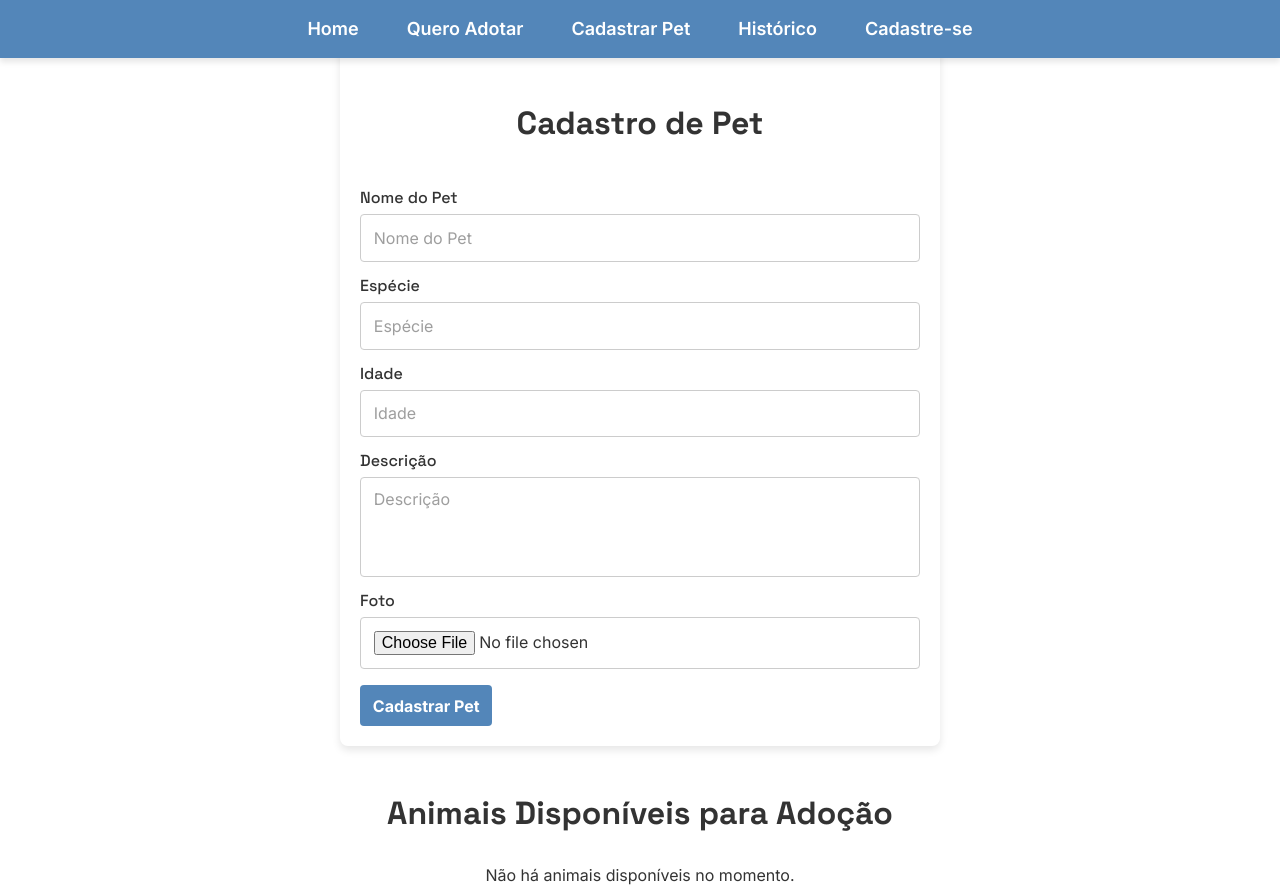
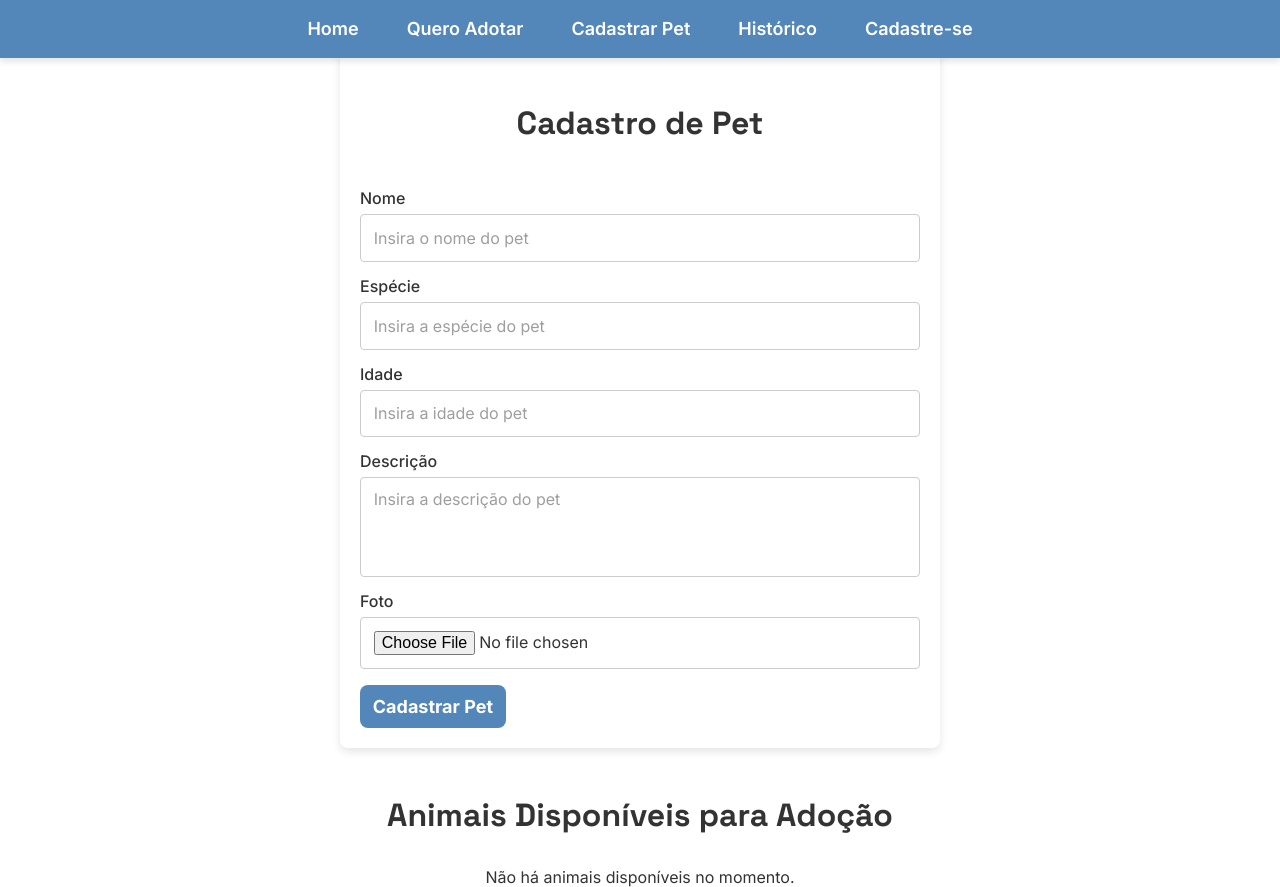
Before and after one commit to brunoglvm/TechPaw, a React (Vite) app in the folder frontend/: page /pet in a window 1280 px wide. Built offline with nearby package versions, Linux system fonts and the light colour scheme.

Commit message:
feat(frontend): add RouteBtn component

```diff
--- a/frontend/src/components/Form/form.jsx
+++ b/frontend/src/components/Form/form.jsx
@@ -46,11 +46,12 @@ export function Form() {
   return (
     <form onSubmit={handleSubmit} className={styles.adotanteForm}>
       <div className={styles.formGroup}>
-        <label htmlFor="nome">Nome</label>
+        <label htmlFor="name">Nome</label>
         <input
           type="text"
-          id="nome"
-          placeholder="Insira seu nome completo"
+          name="name"
+          id="name"
+          placeholder="Digite seu nome completo"
           value={nome}
           onChange={handleNomeChange}
           required
@@ -62,8 +63,9 @@ export function Form() {
         <label htmlFor="email">Email</label>
         <input
           type="email"
+          name="email"
           id="email"
-          placeholder="Insira seu email"
+          placeholder="Digite seu email"
           value={email}
           onChange={(e) => setEmail(e.target.value)}
           required
@@ -71,11 +73,12 @@ export function Form() {
       </div>
 
       <div className={styles.formGroup}>
-        <label htmlFor="telefone">Telefone</label>
+        <label htmlFor="phone">Telefone</label>
         <input
-          type="text"
-          id="telefone"
-          placeholder="Insira seu telefone"
+          type="tel"
+          name="phone"
+          id="phone"
+          placeholder="Digite seu telefone"
           value={telefone}
           onChange={handleTelefoneChange}
           required
@@ -84,11 +87,12 @@ export function Form() {
       </div>
 
       <div className={styles.formGroup}>
-        <label htmlFor="endereco">Endereço</label>
+        <label htmlFor="address">Endereço</label>
         <input
           type="text"
-          id="endereco"
-          placeholder="Insira seu endereço"
+          name="address"
+          id="address"
+          placeholder="Digite seu endereço"
           value={endereco}
           onChange={(e) => setEndereco(e.target.value)}
           required
--- /dev/null
+++ b/frontend/src/components/RouteBtn/route-btn.jsx
@@ -0,0 +1,10 @@
+import { Link } from "react-router-dom";
+import styles from "./route-btn.module.css";
+
+export function RouteBtn({ to, children }) {
+  return (
+    <Link to={to} className={styles.routeBtn}>
+      {children}
+    </Link>
+  );
+}
--- /dev/null
+++ b/frontend/src/components/RouteBtn/route-btn.module.css
@@ -0,0 +1,16 @@
+.routeBtn {
+  font-family: var(--font-family-secondary);
+  font-weight: var(--font-weight-bd);
+  color: var(--highlight-color);
+  margin-top: 0.75rem;
+  display: inline-block;
+  padding: 0.5rem 1rem;
+  border: 2px solid var(--highlight-color);
+  border-radius: 8px;
+  transition: color 0.3s ease-in-out, background-color 0.3s ease-in-out;
+
+  &:hover {
+    background-color: var(--highlight-color);
+    color: var(--light-color);
+  }
+}
--- a/frontend/src/pages/Adocao/adocao.module.css
+++ b/frontend/src/pages/Adocao/adocao.module.css
@@ -37,7 +37,6 @@
   gap: 4rem 2rem;
   max-width: 80%;
   width: 100%;
-  text-align: center;
   justify-items: center;
   margin: 7rem 0 3.5rem 20rem;
 }
@@ -45,10 +44,10 @@
 .petCard {
   background-color: var(--card-color);
   border-radius: 8px;
-  box-shadow: 0 2px 5px var(--shadow-color);
+  box-shadow: 0 4px 8px var(--shadow-color);
   overflow: hidden;
   width: 20rem;
-  border: 1px solid var(--border-color);
+  text-align: center;
   transition: transform 0.3s ease;
 
   &:hover {
--- a/frontend/src/pages/Adotante/adotante.jsx
+++ b/frontend/src/pages/Adotante/adotante.jsx
@@ -15,7 +15,7 @@ function Adotante() {
         <div className={styles.form}>
           <img
             src={cachorro}
-            alt="Imagem cachorro e dono"
+            alt="Cachorro com o seu dono"
             className={styles.formImage}
           />
           {}
--- a/frontend/src/pages/Historico/historico.module.css
+++ b/frontend/src/pages/Historico/historico.module.css
@@ -10,7 +10,6 @@
   gap: 4rem 2rem;
   max-width: 80%;
   width: 100%;
-  text-align: center;
   justify-items: center;
   margin: 7rem 0 3.5rem 20rem;
 }
@@ -18,15 +17,15 @@
 .petCard {
   background-color: var(--card-color);
   border-radius: 8px;
-  box-shadow: 0 2px 5px var(--shadow-color);
+  box-shadow: 0 4px 8px var(--shadow-color);
   overflow: hidden;
   width: 20rem;
-  border: 1px solid var(--border-color);
+  text-align: center;
   transition: transform 0.3s ease;
-}
 
-.petCard:hover {
-  transform: translateY(-5px);
+  &:hover {
+    transform: translateY(-5px);
+  }
 }
 
 .petImage {
--- a/frontend/src/pages/Home/home.module.css
+++ b/frontend/src/pages/Home/home.module.css
@@ -88,12 +88,12 @@
   overflow: hidden;
   width: calc(20% - 20px);
   text-align: center;
+  padding-bottom: 1.125rem;
   transition: transform 0.3s ease;
-  padding-bottom: 1.125rem;
-}
 
-.animalCard:hover {
-  transform: translateY(-5px);
+  &:hover {
+    transform: translateY(-5px);
+  }
 }
 
 .animalCard img {
@@ -104,23 +104,6 @@
 .animalCard h3 {
   font-weight: var(--font-weight-md);
   margin: 0.625rem 0;
-}
-
-.linkDetalhes {
-  font-family: var(--font-family-secondary);
-  font-weight: var(--font-weight-bd);
-  color: var(--highlight-color);
-  margin-top: 1rem;
-  display: inline-block;
-  padding: 0.5rem 1rem;
-  border: 2px solid var(--highlight-color);
-  border-radius: 8px;
-  transition: color 0.3s ease-in-out, background-color 0.3s ease-in-out;
-}
-
-.linkDetalhes:hover {
-  background-color: var(--highlight-color);
-  color: var(--light-color);
 }
 
 /* Informações Educativas */
--- a/frontend/src/pages/Pet/pet.jsx
+++ b/frontend/src/pages/Pet/pet.jsx
@@ -1,6 +1,8 @@
 import React, { useState } from "react";
 import styles from "./pet.module.css";
+
 import { Header } from "@/components/Header/header";
+import { RouteBtn } from "@/components/RouteBtn/route-btn";
 
 function Pet({ onAddPet, pets = [] }) {
   const [formData, setFormData] = useState({
@@ -46,47 +48,56 @@ function Pet({ onAddPet, pets = [] }) {
         <h2 className={styles.petFormTitle}>Cadastro de Pet</h2>
 
         <div className={styles.formGroup}>
-          <label className={styles.formLabel}>Nome do Pet</label>
+          <label htmlFor="name" className={styles.formLabel}>
+            Nome
+          </label>
           <input
             type="text"
-            name="nome"
+            name="name"
+            id="name"
             className={styles.formInput}
-            placeholder="Nome do Pet"
+            placeholder="Insira o nome do pet"
             value={formData.nome}
             onChange={handleChange}
           />
         </div>
 
         <div className={styles.formGroup}>
-          <label className={styles.formLabel}>Espécie</label>
+          <label htmlFor="species" className={styles.formLabel}>
+            Espécie
+          </label>
           <input
             type="text"
-            name="especie"
-            placeholder="Espécie"
+            name="species"
+            id="species"
+            placeholder="Insira a espécie do pet"
             value={formData.especie}
             onChange={handleChange}
           />
         </div>
 
         <div className={styles.formGroup}>
-          <label className={styles.formLabel}>Idade</label>
+          <label htmlFor="age" className={styles.formLabel}>
+            Idade
+          </label>
           <input
             type="number"
-            name="idade"
-            placeholder="Idade"
+            name="age"
+            id="age"
+            placeholder="Insira a idade do pet"
             value={formData.idade}
             onChange={handleChange}
           />
         </div>
 
         <div className={styles.formGroup}>
-          <label className={styles.formLabel} htmlFor="descricao">
+          <label htmlFor="description" className={styles.formLabel}>
             Descrição
           </label>
           <textarea
-            name="descricao"
-            id="descricao"
-            placeholder="Descrição"
+            name="description"
+            id="description"
+            placeholder="Insira a descrição do pet"
             value={formData.descricao}
             onChange={handleChange}
             rows="4"
@@ -94,10 +105,13 @@ function Pet({ onAddPet, pets = [] }) {
         </div>
 
         <div className={styles.formGroup}>
-          <label className={styles.formLabel}>Foto</label>
+          <label htmlFor="photo" className={styles.formLabel}>
+            Foto
+          </label>
           <input
             type="file"
-            name="foto"
+            name="photo"
+            id="photo"
             accept="image/*"
             onChange={handleChange}
           />
@@ -135,9 +149,7 @@ function Pet({ onAddPet, pets = [] }) {
                 <p>Idade: {pet.idade} anos</p>
                 <p>Raça: {pet.raca}</p>
                 <p>Porte: {pet.porte}</p>
-                <a href={`/adocao/`} className={styles.linkDetalhes}>
-                  Mais detalhes
-                </a>
+                <RouteBtn to={"/adocao"}>Mais detalhes</RouteBtn>
               </div>
             ))
           ) : (
--- a/frontend/src/pages/Pet/pet.module.css
+++ b/frontend/src/pages/Pet/pet.module.css
@@ -10,7 +10,7 @@
 .petFormTitle {
   text-align: center;
   font-size: 2rem;
-  color: var(--text-color);
+  color: var(--dark-color);
   margin-bottom: 3rem;
   margin-top: 4rem;
 }
@@ -23,8 +23,6 @@
 
 .formGroup label {
   margin-bottom: 0.5rem;
-  font-weight: var(--font-weight-md);
-  color: var(--text-color);
 }
 
 .formGroup input,
@@ -38,21 +36,6 @@
 
 .formGroup textarea {
   height: 100px;
-}
-
-.submitBtn {
-  background-color: var(--primary-color);
-  color: var(--light-color);
-  padding: 0.8rem;
-  border: none;
-  border-radius: 4px;
-  cursor: pointer;
-  font-size: 1rem;
-  transition: background-color 0.3s ease;
-}
-
-.submitBtn:hover {
-  background-color: var(--highlight-color);
 }
 
 .photoTitle {
@@ -76,7 +59,7 @@
 .sectionTitle {
   text-align: center;
   font-size: 2rem;
-  color: var(--text-color);
+  color: var(--dark-color);
   margin-bottom: 2rem;
 }
 
@@ -106,21 +89,6 @@
   object-fit: cover;
 }
 
-.linkDetalhes {
-  display: inline-block;
-  margin-top: 1rem;
-  padding: 0.5rem 1rem;
-  background-color: var(--primary-color);
-  color: var(--light-color);
-  border-radius: 4px;
-  text-decoration: none;
-  transition: background-color 0.3s ease;
-}
-
-.linkDetalhes:hover {
-  background-color: var(--highlight-color);
-}
-
 @media screen and (max-width: 768px) {
   .petForm {
     width: 95%;
--- a/frontend/src/styles/global.css
+++ b/frontend/src/styles/global.css
@@ -39,6 +39,12 @@ a {
   font-weight: var(--font-weight-sb);
 }
 
+label {
+  font-family: var(--font-family-secondary);
+  font-weight: var(--font-weight-md);
+  color: var(--dark-color);
+}
+
 input,
 textarea,
 select {
@@ -70,11 +76,6 @@ button {
   }
 }
 
-.submit-btn {
-  width: 80%;
-  margin: 2.5rem;
-}
-
 :is(a, input, textarea, button, select):focus-visible,
 select:focus {
   outline: none;
@@ -83,5 +84,6 @@ select:focus {
 }
 
 :is(input, textarea)::placeholder {
+  font-size: 1rem;
   color: var(--placeholder-color);
 }
```
Also changed, not shown: frontend/src/components/Form/form.module.css (+1 -19 lines), frontend/src/pages/Home/home.jsx (+9 -10 lines).
